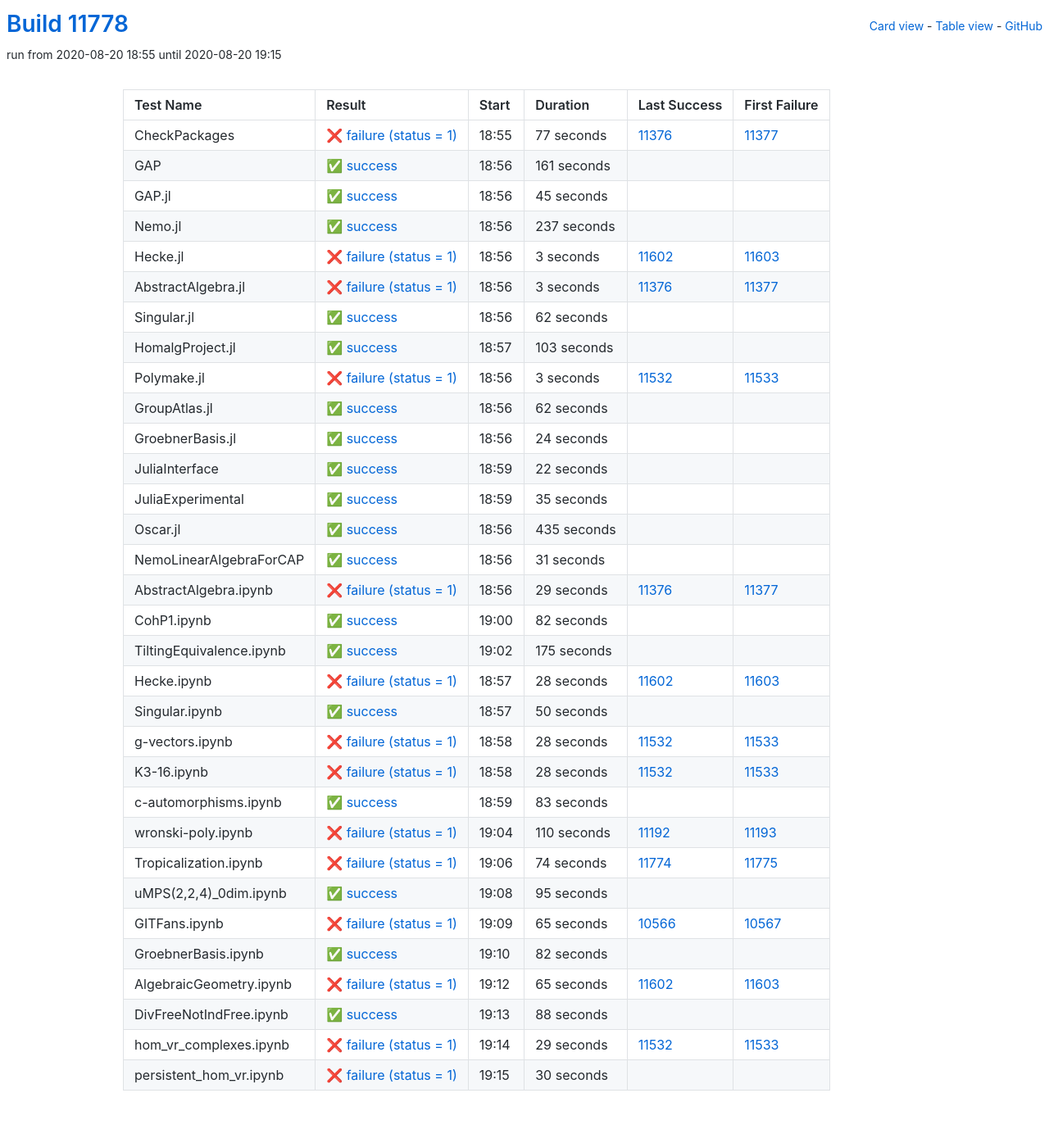
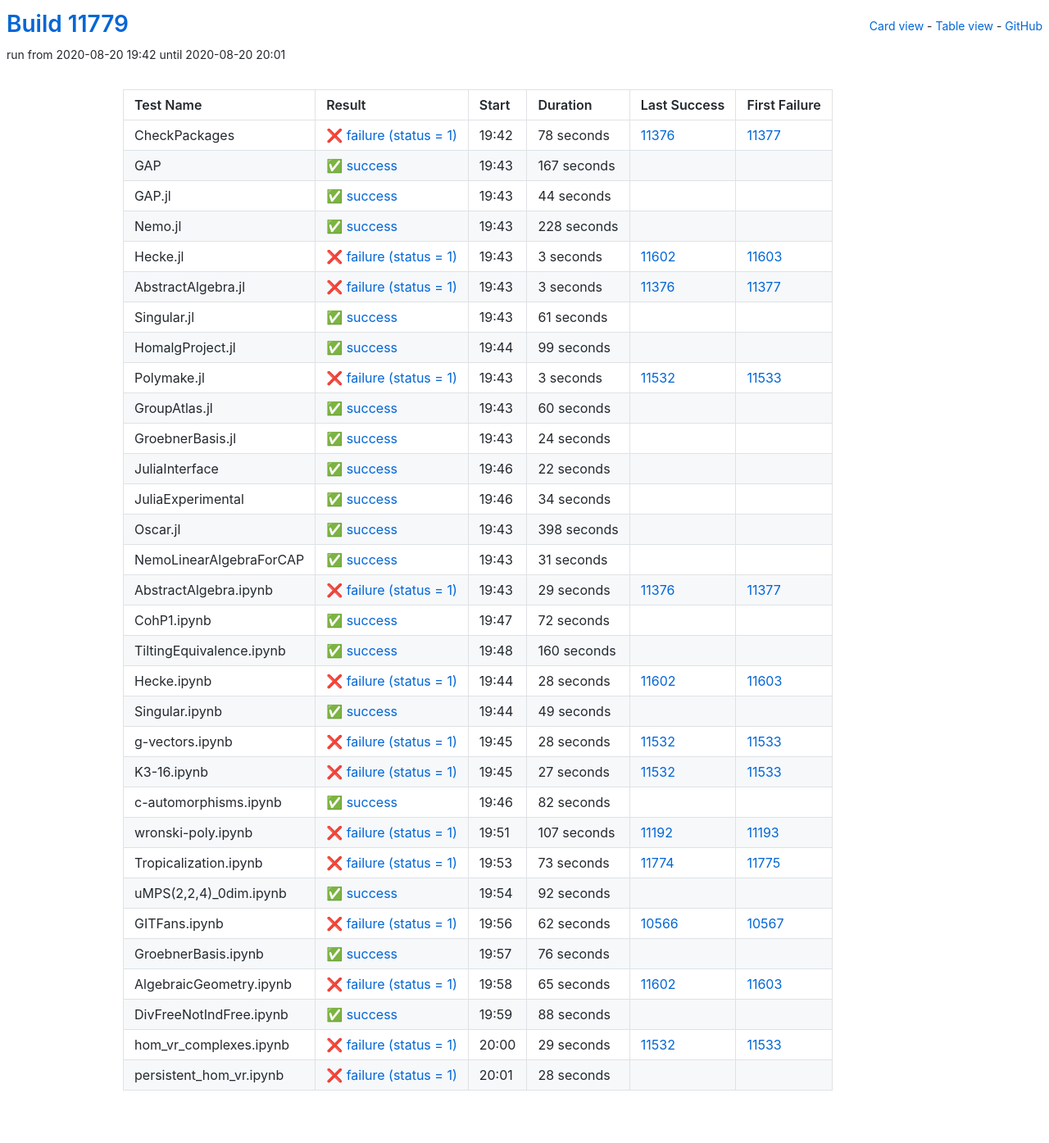
Before and after one commit to oscar-system/oscar-ci-status, a Jekyll site: the page built from table.html, in a window 1280 px wide. Shown: the whole page at 82% size. Built offline with Jekyll 4.4.1, drawn with Linux system fonts in a browser that asks for light colours.

Commit message:
Build #11779

```diff
--- a/_data/ci.yml
+++ b/_data/ci.yml
@@ -1,6 +1,6 @@
 ---
-build: 11778
-build_url: https://oscarci.mathematik.uni-kl.de/job/oscar/11778/
+build: 11779
+build_url: https://oscarci.mathematik.uni-kl.de/job/oscar/11779/
 job: oscar
 organization: oscar-system
 repo: oscar-ci-status
@@ -8,56 +8,56 @@
 tests:
 - name: CheckPackages
   id: checkpackages
-  log: https://oscarci.mathematik.uni-kl.de/job/oscar/11778/artifact/logs/build-11778/CheckPackages.log
-  start: 2020-08-20 18:55
+  log: https://oscarci.mathematik.uni-kl.de/job/oscar/11779/artifact/logs/build-11779/CheckPackages.log
+  start: 2020-08-20 19:42
   success: false
   exitcode: 1
   status: failure
-  duration: 77
+  duration: 78
   last_success: 11376
   last_success_url: https://oscarci.mathematik.uni-kl.de/job/oscar/11376/
   first_failure: 11377
   first_failure_url: https://oscarci.mathematik.uni-kl.de/job/oscar/11377/
 - name: GAP
   id: gap
-  log: https://oscarci.mathematik.uni-kl.de/job/oscar/11778/artifact/logs/build-11778/GAP.log
-  start: 2020-08-20 18:56
+  log: https://oscarci.mathematik.uni-kl.de/job/oscar/11779/artifact/logs/build-11779/GAP.log
+  start: 2020-08-20 19:43
   success: true
   exitcode: 0
   status: success
-  duration: 161
+  duration: 167
   last_success: false
   last_success_url:
   first_failure: false
   first_failure_url:
 - name: GAP.jl
   id: gap-jl
-  log: https://oscarci.mathematik.uni-kl.de/job/oscar/11778/artifact/logs/build-11778/GAP.jl.log
-  start: 2020-08-20 18:56
+  log: https://oscarci.mathematik.uni-kl.de/job/oscar/11779/artifact/logs/build-11779/GAP.jl.log
+  start: 2020-08-20 19:43
   success: true
   exitcode: 0
   status: success
-  duration: 45
+  duration: 44
   last_success: false
   last_success_url:
   first_failure: false
   first_failure_url:
 - name: Nemo.jl
   id: nemo-jl
-  log: https://oscarci.mathematik.uni-kl.de/job/oscar/11778/artifact/logs/build-11778/Nemo.jl.log
-  start: 2020-08-20 18:56
+  log: https://oscarci.mathematik.uni-kl.de/job/oscar/11779/artifact/logs/build-11779/Nemo.jl.log
+  start: 2020-08-20 19:43
   success: true
   exitcode: 0
   status: success
-  duration: 237
+  duration: 228
   last_success: false
   last_success_url:
   first_failure: false
   first_failure_url:
 - name: Hecke.jl
   id: hecke-jl
-  log: https://oscarci.mathematik.uni-kl.de/job/oscar/11778/artifact/logs/build-11778/Hecke.jl.log
-  start: 2020-08-20 18:56
+  log: https://oscarci.mathematik.uni-kl.de/job/oscar/11779/artifact/logs/build-11779/Hecke.jl.log
+  start: 2020-08-20 19:43
   success: false
   exitcode: 1
   status: failure
@@ -68,8 +68,8 @@
   first_failure_url: https://oscarci.mathematik.uni-kl.de/job/oscar/11603/
 - name: AbstractAlgebra.jl
   id: abstractalgebra-jl
-  log: https://oscarci.mathematik.uni-kl.de/job/oscar/11778/artifact/logs/build-11778/AbstractAlgebra.jl.log
-  start: 2020-08-20 18:56
+  log: https://oscarci.mathematik.uni-kl.de/job/oscar/11779/artifact/logs/build-11779/AbstractAlgebra.jl.log
+  start: 2020-08-20 19:43
   success: false
   exitcode: 1
   status: failure
@@ -80,32 +80,32 @@
   first_failure_url: https://oscarci.mathematik.uni-kl.de/job/oscar/11377/
 - name: Singular.jl
   id: singular-jl
-  log: https://oscarci.mathematik.uni-kl.de/job/oscar/11778/artifact/logs/build-11778/Singular.jl.log
-  start: 2020-08-20 18:56
+  log: https://oscarci.mathematik.uni-kl.de/job/oscar/11779/artifact/logs/build-11779/Singular.jl.log
+  start: 2020-08-20 19:43
   success: true
   exitcode: 0
   status: success
-  duration: 62
+  duration: 61
   last_success: false
   last_success_url:
   first_failure: false
   first_failure_url:
 - name: HomalgProject.jl
   id: homalgproject-jl
-  log: https://oscarci.mathematik.uni-kl.de/job/oscar/11778/artifact/logs/build-11778/HomalgProject.jl.log
-  start: 2020-08-20 18:57
+  log: https://oscarci.mathematik.uni-kl.de/job/oscar/11779/artifact/logs/build-11779/HomalgProject.jl.log
+  start: 2020-08-20 19:44
   success: true
   exitcode: 0
   status: success
-  duration: 103
+  duration: 99
   last_success: false
   last_success_url:
   first_failure: false
   first_failure_url:
 - name: Polymake.jl
   id: polymake-jl
-  log: https://oscarci.mathematik.uni-kl.de/job/oscar/11778/artifact/logs/build-11778/Polymake.jl.log
-  start: 2020-08-20 18:56
+  log: https://oscarci.mathematik.uni-kl.de/job/oscar/11779/artifact/logs/build-11779/Polymake.jl.log
+  start: 2020-08-20 19:43
   success: false
   exitcode: 1
   status: failure
@@ -116,20 +116,20 @@
   first_failure_url: https://oscarci.mathematik.uni-kl.de/job/oscar/11533/
 - name: GroupAtlas.jl
   id: groupatlas-jl
-  log: https://oscarci.mathematik.uni-kl.de/job/oscar/11778/artifact/logs/build-11778/GroupAtlas.jl.log
-  start: 2020-08-20 18:56
+  log: https://oscarci.mathematik.uni-kl.de/job/oscar/11779/artifact/logs/build-11779/GroupAtlas.jl.log
+  start: 2020-08-20 19:43
   success: true
   exitcode: 0
   status: success
-  duration: 62
+  duration: 60
   last_success: false
   last_success_url:
   first_failure: false
   first_failure_url:
 - name: GroebnerBasis.jl
   id: groebnerbasis-jl
-  log: https://oscarci.mathematik.uni-kl.de/job/oscar/11778/artifact/logs/build-11778/GroebnerBasis.jl.log
-  start: 2020-08-20 18:56
+  log: https://oscarci.mathematik.uni-kl.de/job/oscar/11779/artifact/logs/build-11779/GroebnerBasis.jl.log
+  start: 2020-08-20 19:43
   success: true
   exitcode: 0
   status: success
@@ -140,8 +140,8 @@
   first_failure_url:
 - name: JuliaInterface
   id: juliainterface
-  log: https://oscarci.mathematik.uni-kl.de/job/oscar/11778/artifact/logs/build-11778/JuliaInterface.log
-  start: 2020-08-20 18:59
+  log: https://oscarci.mathematik.uni-kl.de/job/oscar/11779/artifact/logs/build-11779/JuliaInterface.log
+  start: 2020-08-20 19:46
   success: true
   exitcode: 0
   status: success
@@ -152,32 +152,32 @@
   first_failure_url:
 - name: JuliaExperimental
   id: juliaexperimental
-  log: https://oscarci.mathematik.uni-kl.de/job/oscar/11778/artifact/logs/build-11778/JuliaExperimental.log
-  start: 2020-08-20 18:59
+  log: https://oscarci.mathematik.uni-kl.de/job/oscar/11779/artifact/logs/build-11779/JuliaExperimental.log
+  start: 2020-08-20 19:46
   success: true
   exitcode: 0
   status: success
-  duration: 35
+  duration: 34
   last_success: false
   last_success_url:
   first_failure: false
   first_failure_url:
 - name: Oscar.jl
   id: oscar-jl
-  log: https://oscarci.mathematik.uni-kl.de/job/oscar/11778/artifact/logs/build-11778/Oscar.jl.log
-  start: 2020-08-20 18:56
+  log: https://oscarci.mathematik.uni-kl.de/job/oscar/11779/artifact/logs/build-11779/Oscar.jl.log
+  start: 2020-08-20 19:43
   success: true
   exitcode: 0
   status: success
-  duration: 435
+  duration: 398
   last_success: false
   last_success_url:
   first_failure: false
   first_failure_url:
 - name: NemoLinearAlgebraForCAP
   id: nemolinearalgebraforcap
-  log: https://oscarci.mathematik.uni-kl.de/job/oscar/11778/artifact/logs/build-11778/NemoLinearAlgebraForCAP.log
-  start: 2020-08-20 18:56
+  log: https://oscarci.mathematik.uni-kl.de/job/oscar/11779/artifact/logs/build-11779/NemoLinearAlgebraForCAP.log
+  start: 2020-08-20 19:43
   success: true
   exitcode: 0
   status: success
@@ -188,8 +188,8 @@
   first_failure_url:
 - name: AbstractAlgebra.ipynb
   id: abstractalgebra-ipynb
-  log: https://oscarci.mathematik.uni-kl.de/job/oscar/11778/artifact/logs/build-11778/AbstractAlgebra.ipynb.log
-  start: 2020-08-20 18:56
+  log: https://oscarci.mathematik.uni-kl.de/job/oscar/11779/artifact/logs/build-11779/AbstractAlgebra.ipynb.log
+  start: 2020-08-20 19:43
   success: false
   exitcode: 1
   status: failure
@@ -200,32 +200,32 @@
   first_failure_url: https://oscarci.mathematik.uni-kl.de/job/oscar/11377/
 - name: CohP1.ipynb
   id: cohp1-ipynb
-  log: https://oscarci.mathematik.uni-kl.de/job/oscar/11778/artifact/logs/build-11778/CohP1.ipynb.log
-  start: 2020-08-20 19:00
+  log: https://oscarci.mathematik.uni-kl.de/job/oscar/11779/artifact/logs/build-11779/CohP1.ipynb.log
+  start: 2020-08-20 19:47
   success: true
   exitcode: 0
   status: success
-  duration: 82
+  duration: 72
   last_success: false
   last_success_url:
   first_failure: false
   first_failure_url:
 - name: TiltingEquivalence.ipynb
   id: tiltingequivalence-ipynb
-  log: https://oscarci.mathematik.uni-kl.de/job/oscar/11778/artifact/logs/build-11778/TiltingEquivalence.ipynb.log
-  start: 2020-08-20 19:02
+  log: https://oscarci.mathematik.uni-kl.de/job/oscar/11779/artifact/logs/build-11779/TiltingEquivalence.ipynb.log
+  start: 2020-08-20 19:48
   success: true
   exitcode: 0
   status: success
-  duration: 175
+  duration: 160
   last_success: false
   last_success_url:
   first_failure: false
   first_failure_url:
 - name: Hecke.ipynb
   id: hecke-ipynb
-  log: https://oscarci.mathematik.uni-kl.de/job/oscar/11778/artifact/logs/build-11778/Hecke.ipynb.log
-  start: 2020-08-20 18:57
+  log: https://oscarci.mathematik.uni-kl.de/job/oscar/11779/artifact/logs/build-11779/Hecke.ipynb.log
+  start: 2020-08-20 19:44
   success: false
   exitcode: 1
   status: failure
@@ -236,20 +236,20 @@
   first_failure_url: https://oscarci.mathematik.uni-kl.de/job/oscar/11603/
 - name: Singular.ipynb
   id: singular-ipynb
-  log: https://oscarci.mathematik.uni-kl.de/job/oscar/11778/artifact/logs/build-11778/Singular.ipynb.log
-  start: 2020-08-20 18:57
+  log: https://oscarci.mathematik.uni-kl.de/job/oscar/11779/artifact/logs/build-11779/Singular.ipynb.log
+  start: 2020-08-20 19:44
   success: true
   exitcode: 0
   status: success
-  duration: 50
+  duration: 49
   last_success: false
   last_success_url:
   first_failure: false
   first_failure_url:
 - name: g-vectors.ipynb
   id: g-vectors-ipynb
-  log: https://oscarci.mathematik.uni-kl.de/job/oscar/11778/artifact/logs/build-11778/g-vectors.ipynb.log
-  start: 2020-08-20 18:58
+  log: https://oscarci.mathematik.uni-kl.de/job/oscar/11779/artifact/logs/build-11779/g-vectors.ipynb.log
+  start: 2020-08-20 19:45
   success: false
   exitcode: 1
   status: failure
@@ -260,80 +260,20 @@
   first_failure_url: https://oscarci.mathematik.uni-kl.de/job/oscar/11533/
 - name: K3-16.ipynb
   id: k3-16-ipynb
-  log: https://oscarci.mathematik.uni-kl.de/job/oscar/11778/artifact/logs/build-11778/K3-16.ipynb.log
-  start: 2020-08-20 18:58
+  log: https://oscarci.mathematik.uni-kl.de/job/oscar/11779/artifact/logs/build-11779/K3-16.ipynb.log
+  start: 2020-08-20 19:45
   success: false
   exitcode: 1
   status: failure
-  duration: 28
+  duration: 27
   last_success: 11532
   last_success_url: https://oscarci.mathematik.uni-kl.de/job/oscar/11532/
   first_failure: 11533
   first_failure_url: https://oscarci.mathematik.uni-kl.de/job/oscar/11533/
 - name: c-automorphisms.ipynb
   id: c-automorphisms-ipynb
-  log: https://oscarci.mathematik.uni-kl.de/job/oscar/11778/artifact/logs/build-11778/c-automorphisms.ipynb.log
-  start: 2020-08-20 18:59
-  success: true
-  exitcode: 0
-  status: success
-  duration: 83
-  last_success: false
-  last_success_url:
-  first_failure: false
-  first_failure_url:
-- name: wronski-poly.ipynb
-  id: wronski-poly-ipynb
-  log: https://oscarci.mathematik.uni-kl.de/job/oscar/11778/artifact/logs/build-11778/wronski-poly.ipynb.log
-  start: 2020-08-20 19:04
-  success: false
-  exitcode: 1
-  status: failure
-  duration: 110
-  last_success: 11192
-  last_success_url: https://oscarci.mathematik.uni-kl.de/job/oscar/11192/
-  first_failure: 11193
-  first_failure_url: https://oscarci.mathematik.uni-kl.de/job/oscar/11193/
-- name: Tropicalization.ipynb
-  id: tropicalization-ipynb
-  log: https://oscarci.mathematik.uni-kl.de/job/oscar/11778/artifact/logs/build-11778/Tropicalization.ipynb.log
-  start: 2020-08-20 19:06
-  success: false
-  exitcode: 1
-  status: failure
-  duration: 74
-  last_success: 11774
-  last_success_url: https://oscarci.mathematik.uni-kl.de/job/oscar/11774/
-  first_failure: 11775
-  first_failure_url: https://oscarci.mathematik.uni-kl.de/job/oscar/11775/
-- name: uMPS(2,2,4)_0dim.ipynb
-  id: umps-2-2-4-0dim-ipynb
-  log: https://oscarci.mathematik.uni-kl.de/job/oscar/11778/artifact/logs/build-11778/uMPS-2-2-4-_0dim.ipynb.log
-  start: 2020-08-20 19:08
-  success: true
-  exitcode: 0
-  status: success
-  duration: 95
-  last_success: false
-  last_success_url:
-  first_failure: false
-  first_failure_url:
-- name: GITFans.ipynb
-  id: gitfans-ipynb
-  log: https://oscarci.mathematik.uni-kl.de/job/oscar/11778/artifact/logs/build-11778/GITFans.ipynb.log
-  start: 2020-08-20 19:09
-  success: false
-  exitcode: 1
-  status: failure
-  duration: 65
-  last_success: 10566
-  last_success_url: https://oscarci.mathematik.uni-kl.de/job/oscar/10566/
-  first_failure: 10567
-  first_failure_url: https://oscarci.mathematik.uni-kl.de/job/oscar/10567/
-- name: GroebnerBasis.ipynb
-  id: groebnerbasis-ipynb
-  log: https://oscarci.mathematik.uni-kl.de/job/oscar/11778/artifact/logs/build-11778/GroebnerBasis.ipynb.log
-  start: 2020-08-20 19:10
+  log: https://oscarci.mathematik.uni-kl.de/job/oscar/11779/artifact/logs/build-11779/c-automorphisms.ipynb.log
+  start: 2020-08-20 19:46
   success: true
   exitcode: 0
   status: success
@@ -342,10 +282,70 @@
   last_success_url:
   first_failure: false
   first_failure_url:
+- name: wronski-poly.ipynb
+  id: wronski-poly-ipynb
+  log: https://oscarci.mathematik.uni-kl.de/job/oscar/11779/artifact/logs/build-11779/wronski-poly.ipynb.log
+  start: 2020-08-20 19:51
+  success: false
+  exitcode: 1
+  status: failure
+  duration: 107
+  last_success: 11192
+  last_success_url: https://oscarci.mathematik.uni-kl.de/job/oscar/11192/
+  first_failure: 11193
+  first_failure_url: https://oscarci.mathematik.uni-kl.de/job/oscar/11193/
+- name: Tropicalization.ipynb
+  id: tropicalization-ipynb
+  log: https://oscarci.mathematik.uni-kl.de/job/oscar/11779/artifact/logs/build-11779/Tropicalization.ipynb.log
+  start: 2020-08-20 19:53
+  success: false
+  exitcode: 1
+  status: failure
+  duration: 73
+  last_success: 11774
+  last_success_url: https://oscarci.mathematik.uni-kl.de/job/oscar/11774/
+  first_failure: 11775
+  first_failure_url: https://oscarci.mathematik.uni-kl.de/job/oscar/11775/
+- name: uMPS(2,2,4)_0dim.ipynb
+  id: umps-2-2-4-0dim-ipynb
+  log: https://oscarci.mathematik.uni-kl.de/job/oscar/11779/artifact/logs/build-11779/uMPS-2-2-4-_0dim.ipynb.log
+  start: 2020-08-20 19:54
+  success: true
+  exitcode: 0
+  status: success
+  duration: 92
+  last_success: false
+  last_success_url:
+  first_failure: false
+  first_failure_url:
+- name: GITFans.ipynb
+  id: gitfans-ipynb
+  log: https://oscarci.mathematik.uni-kl.de/job/oscar/11779/artifact/logs/build-11779/GITFans.ipynb.log
+  start: 2020-08-20 19:56
+  success: false
+  exitcode: 1
+  status: failure
+  duration: 62
+  last_success: 10566
+  last_success_url: https://oscarci.mathematik.uni-kl.de/job/oscar/10566/
+  first_failure: 10567
+  first_failure_url: https://oscarci.mathematik.uni-kl.de/job/oscar/10567/
+- name: GroebnerBasis.ipynb
+  id: groebnerbasis-ipynb
+  log: https://oscarci.mathematik.uni-kl.de/job/oscar/11779/artifact/logs/build-11779/GroebnerBasis.ipynb.log
+  start: 2020-08-20 19:57
+  success: true
+  exitcode: 0
+  status: success
+  duration: 76
+  last_success: false
+  last_success_url:
+  first_failure: false
+  first_failure_url:
 - name: AlgebraicGeometry.ipynb
   id: algebraicgeometry-ipynb
-  log: https://oscarci.mathematik.uni-kl.de/job/oscar/11778/artifact/logs/build-11778/AlgebraicGeometry.ipynb.log
-  start: 2020-08-20 19:12
+  log: https://oscarci.mathematik.uni-kl.de/job/oscar/11779/artifact/logs/build-11779/AlgebraicGeometry.ipynb.log
+  start: 2020-08-20 19:58
   success: false
   exitcode: 1
   status: failure
@@ -356,8 +356,8 @@
   first_failure_url: https://oscarci.mathematik.uni-kl.de/job/oscar/11603/
 - name: DivFreeNotIndFree.ipynb
   id: divfreenotindfree-ipynb
-  log: https://oscarci.mathematik.uni-kl.de/job/oscar/11778/artifact/logs/build-11778/DivFreeNotIndFree.ipynb.log
-  start: 2020-08-20 19:13
+  log: https://oscarci.mathematik.uni-kl.de/job/oscar/11779/artifact/logs/build-11779/DivFreeNotIndFree.ipynb.log
+  start: 2020-08-20 19:59
   success: true
   exitcode: 0
   status: success
@@ -368,8 +368,8 @@
   first_failure_url:
 - name: hom_vr_complexes.ipynb
   id: hom-vr-complexes-ipynb
-  log: https://oscarci.mathematik.uni-kl.de/job/oscar/11778/artifact/logs/build-11778/hom_vr_complexes.ipynb.log
-  start: 2020-08-20 19:14
+  log: https://oscarci.mathematik.uni-kl.de/job/oscar/11779/artifact/logs/build-11779/hom_vr_complexes.ipynb.log
+  start: 2020-08-20 20:00
   success: false
   exitcode: 1
   status: failure
@@ -380,12 +380,12 @@
   first_failure_url: https://oscarci.mathematik.uni-kl.de/job/oscar/11533/
 - name: persistent_hom_vr.ipynb
   id: persistent-hom-vr-ipynb
-  log: https://oscarci.mathematik.uni-kl.de/job/oscar/11778/artifact/logs/build-11778/persistent_hom_vr.ipynb.log
-  start: 2020-08-20 19:15
+  log: https://oscarci.mathematik.uni-kl.de/job/oscar/11779/artifact/logs/build-11779/persistent_hom_vr.ipynb.log
+  start: 2020-08-20 20:01
   success: false
   exitcode: 1
   status: failure
-  duration: 30
+  duration: 28
   last_success: false
   last_success_url:
   first_failure: false
```
Also changed, not shown: README.md.
